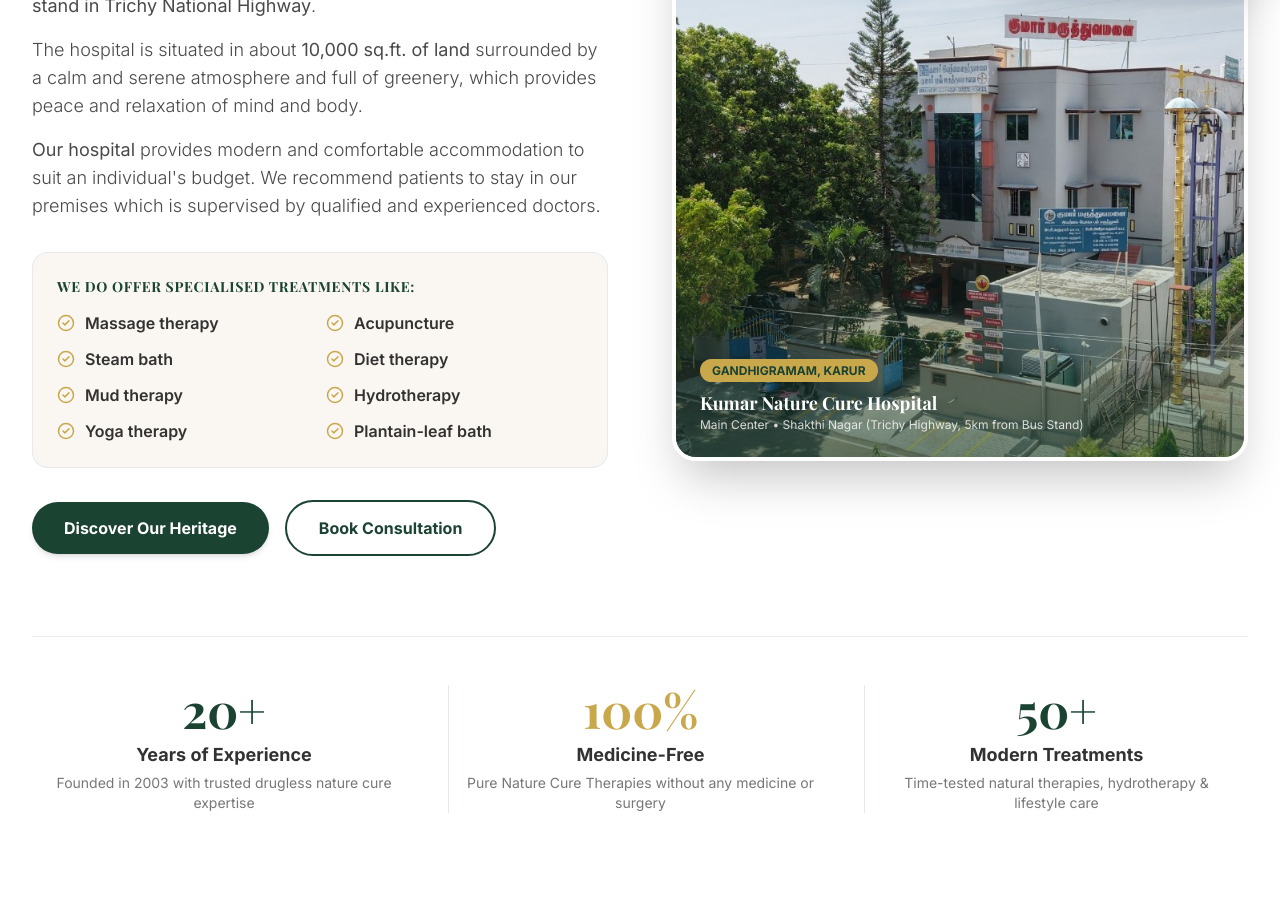
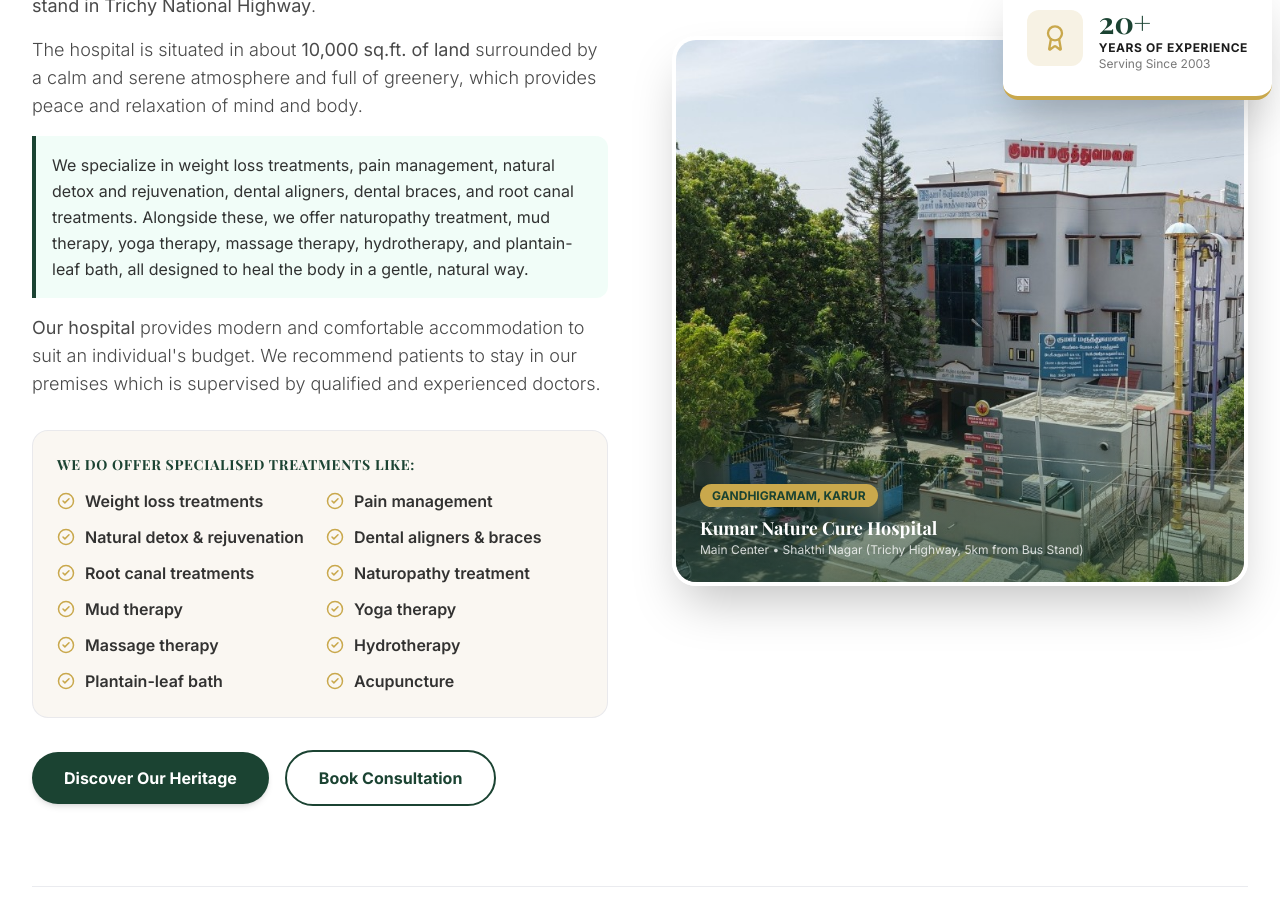
Before and after one commit to tradeology27/ayurvedha, a Next.js app: page / in a window 1280 px wide. Shown: the part 1080-1993 px from the top of the page. Built offline with nearby package versions, Linux system fonts and the light colour scheme; a web font is replaced by a local one.

Commit message:
feat(about): add specialization treatments and therapy details to about sections

```diff
--- a/src/app/about/page.tsx
+++ b/src/app/about/page.tsx
@@ -71,6 +71,12 @@
                 Founded in <strong>2003</strong>, <strong>Kumar Nature Cure Hospital (KNCH)</strong> was born out of a profound vision to offer pure, drugless healing to people suffering from chronic diseases, spinal conditions, stress, and lifestyle disorders.
               </p>
 
+              <div className="bg-emerald-50/80 border-l-4 border-primary p-4 rounded-r-2xl">
+                <p className="text-foreground/90 text-sm md:text-base leading-relaxed font-normal">
+                  We specialize in weight loss treatments, pain management, natural detox and rejuvenation, dental aligners, dental braces, and root canal treatments. Alongside these, we offer naturopathy treatment, mud therapy, yoga therapy, massage therapy, hydrotherapy, and plantain-leaf bath, all designed to heal the body in a gentle, natural way.
+                </p>
+              </div>
+
               <p className="text-foreground/80 font-light leading-relaxed">
                 Our main center at <strong>Shakthi Nagar, Gandhigramam</strong> (located on Trichy National Highway, ~5km from Karur bus stand) brings comprehensive natural care and dental services close to the heart of Karur. In addition, our <strong>10,000 sq.ft. serene greenery campus</strong> provides patients with a peaceful sanctuary away from noise, pollution, and daily stress.
               </p>
@@ -79,10 +85,11 @@
                 {[
                   "Started in 2003 with over 20+ years of clinical experience",
                   "10,000 sq.ft. of calm, serene greenery for mind & body peace",
+                  "Specialized in Weight Loss, Pain Management & Natural Detox",
+                  "Full-fledged dental clinic: Aligners, Braces & Root Canal",
+                  "Specialized Plantain-leaf bath, Mud therapy, Yoga & Hydrotherapy",
                   "Comfortable accommodation to suit an individual's budget",
                   "24/7 care supervised by qualified and experienced doctors",
-                  "Specialized Plantain-leaf bath, Mud therapy & Hydrotherapy",
-                  "Full-fledged dental clinic led by experienced dental surgeons"
                 ].map((item, idx) => (
                   <div key={idx} className="flex items-center gap-3">
                     <CheckCircle2 className="text-secondary shrink-0" size={18} />
--- a/src/components/home/About.tsx
+++ b/src/components/home/About.tsx
@@ -32,6 +32,9 @@
               <p>
                 The hospital is situated in about <strong>10,000 sq.ft. of land</strong> surrounded by a calm and serene atmosphere and full of greenery, which provides peace and relaxation of mind and body.
               </p>
+              <p className="bg-emerald-50/70 border-l-4 border-primary p-4 rounded-r-xl text-foreground/90 font-normal text-base leading-relaxed">
+                We specialize in weight loss treatments, pain management, natural detox and rejuvenation, dental aligners, dental braces, and root canal treatments. Alongside these, we offer naturopathy treatment, mud therapy, yoga therapy, massage therapy, hydrotherapy, and plantain-leaf bath, all designed to heal the body in a gentle, natural way.
+              </p>
               <p>
                 <strong>Our hospital</strong> provides modern and comfortable accommodation to suit an individual&apos;s budget. We recommend patients to stay in our premises which is supervised by qualified and experienced doctors.
               </p>
@@ -44,14 +47,18 @@
               </h3>
               <div className="grid grid-cols-1 sm:grid-cols-2 gap-3">
                 {[
+                  "Weight loss treatments",
+                  "Pain management",
+                  "Natural detox & rejuvenation",
+                  "Dental aligners & braces",
+                  "Root canal treatments",
+                  "Naturopathy treatment",
+                  "Mud therapy",
+                  "Yoga therapy",
                   "Massage therapy",
+                  "Hydrotherapy",
+                  "Plantain-leaf bath",
                   "Acupuncture",
-                  "Steam bath",
-                  "Diet therapy",
-                  "Mud therapy",
-                  "Hydrotherapy",
-                  "Yoga therapy",
-                  "Plantain-leaf bath",
                 ].map((item, idx) => (
                   <div key={idx} className="flex items-center gap-2.5">
                     <CheckCircle2 className="text-secondary shrink-0" size={18} />
```
